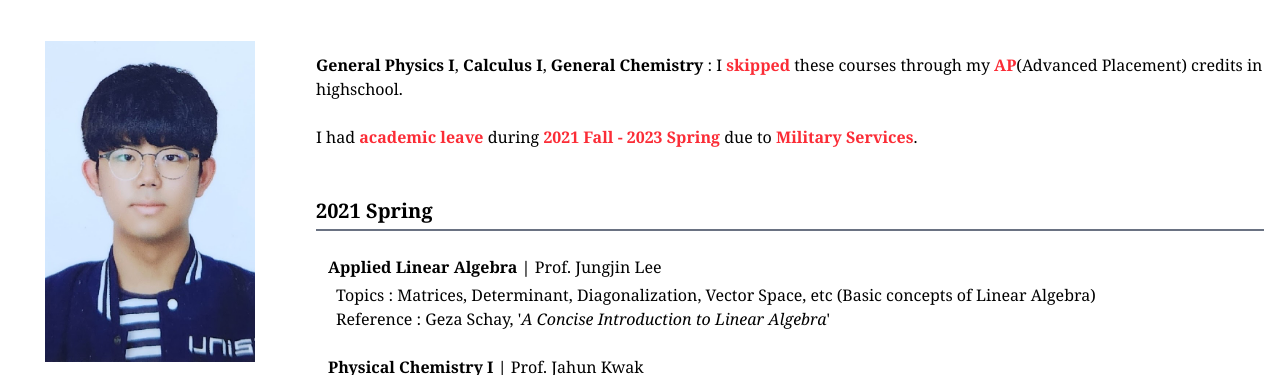
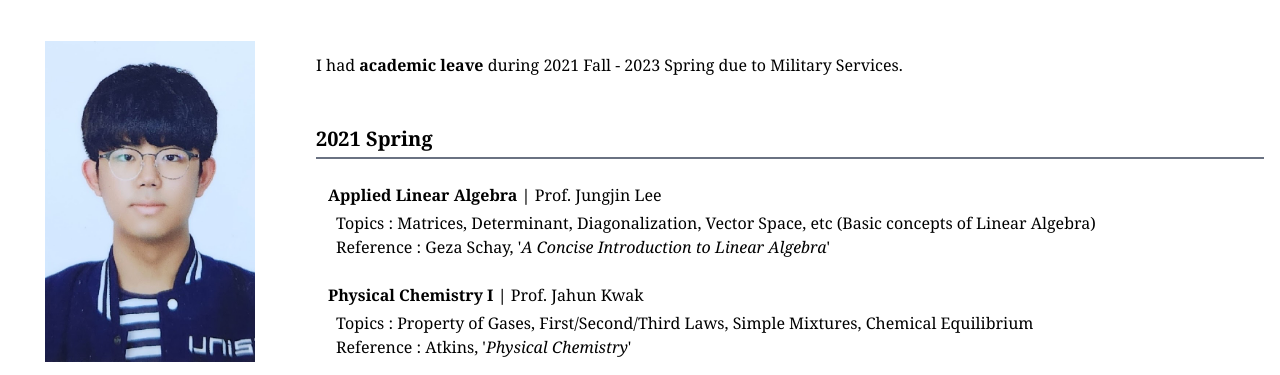
Before and after one commit to Wynter-K/Wynter-K.github.io, a website: page output/coursework.html in a window 1280 px wide. Shown: the part 87-462 px from the top of the page. Drawn offline with Linux system fonts and the light colour scheme.

Commit message:
Update coursework.html

```diff
--- a/output/coursework.html
+++ b/output/coursework.html
@@ -79,9 +79,8 @@
                 <div class="p-4">
                     <!-- <h1 class="text-2xl font-bold">Coursework</h1> <br/> -->
 <p class="md:mt-12">
-    <br/>
-    <b>General Physics I</b>, <b>Calculus I</b>, <b>General Chemistry</b> : I <span class="text-red-500 font-bold">skipped</span> these courses through my <span class="text-red-500 font-bold">AP</span>(Advanced Placement) credits in highschool.<br/><br/>
-    I had <span class="text-red-500 font-bold">academic leave </span> during <span class="text-red-500 font-bold">2021 Fall - 2023 Spring</span> due to <span class="text-red-500 font-bold">Military Services</span>.<br/>
+        <br/>
+        I had <b>academic leave </b> during 2021 Fall - 2023 Spring due to Military Services.
 </p>
 
 
```
